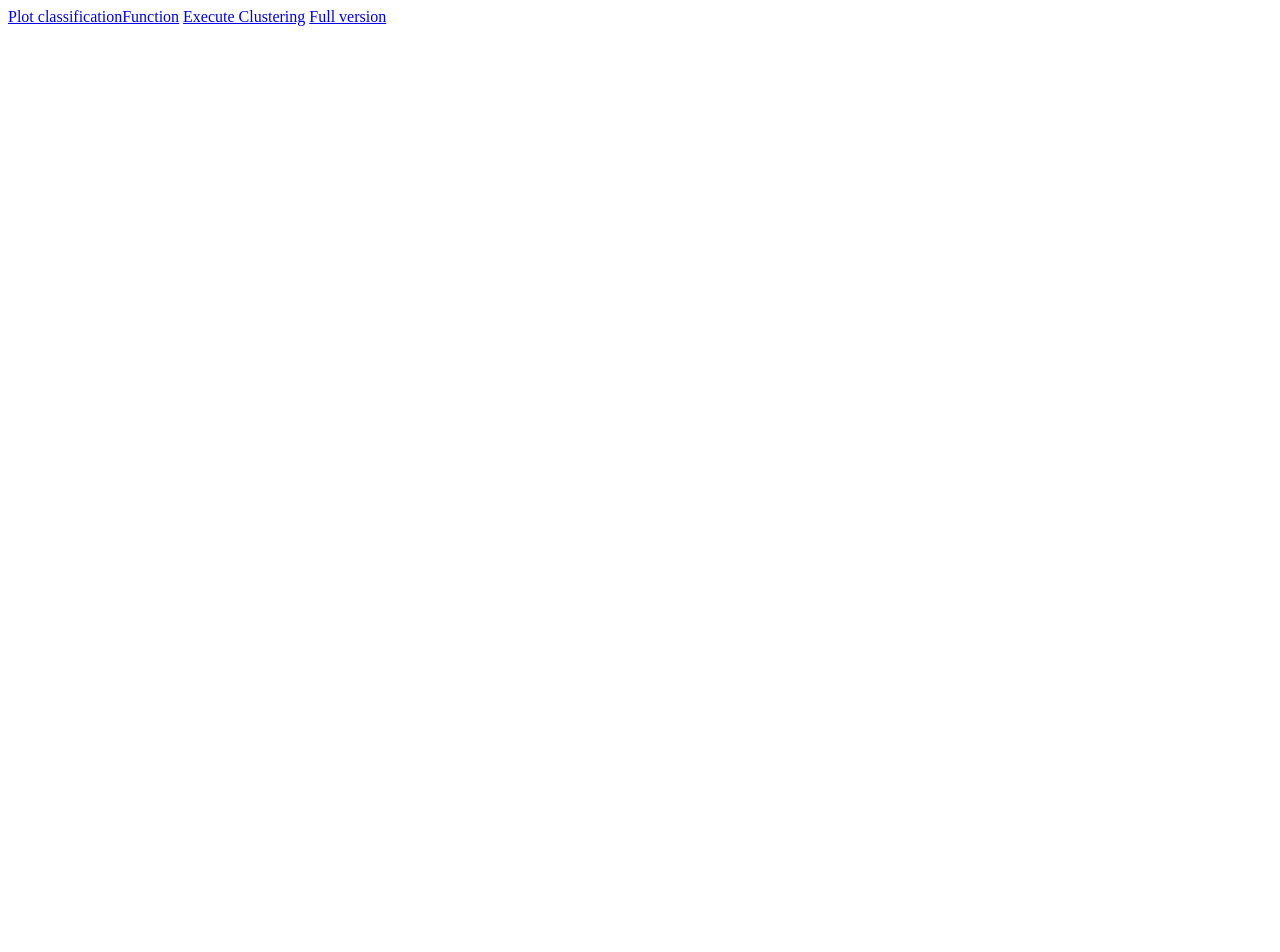
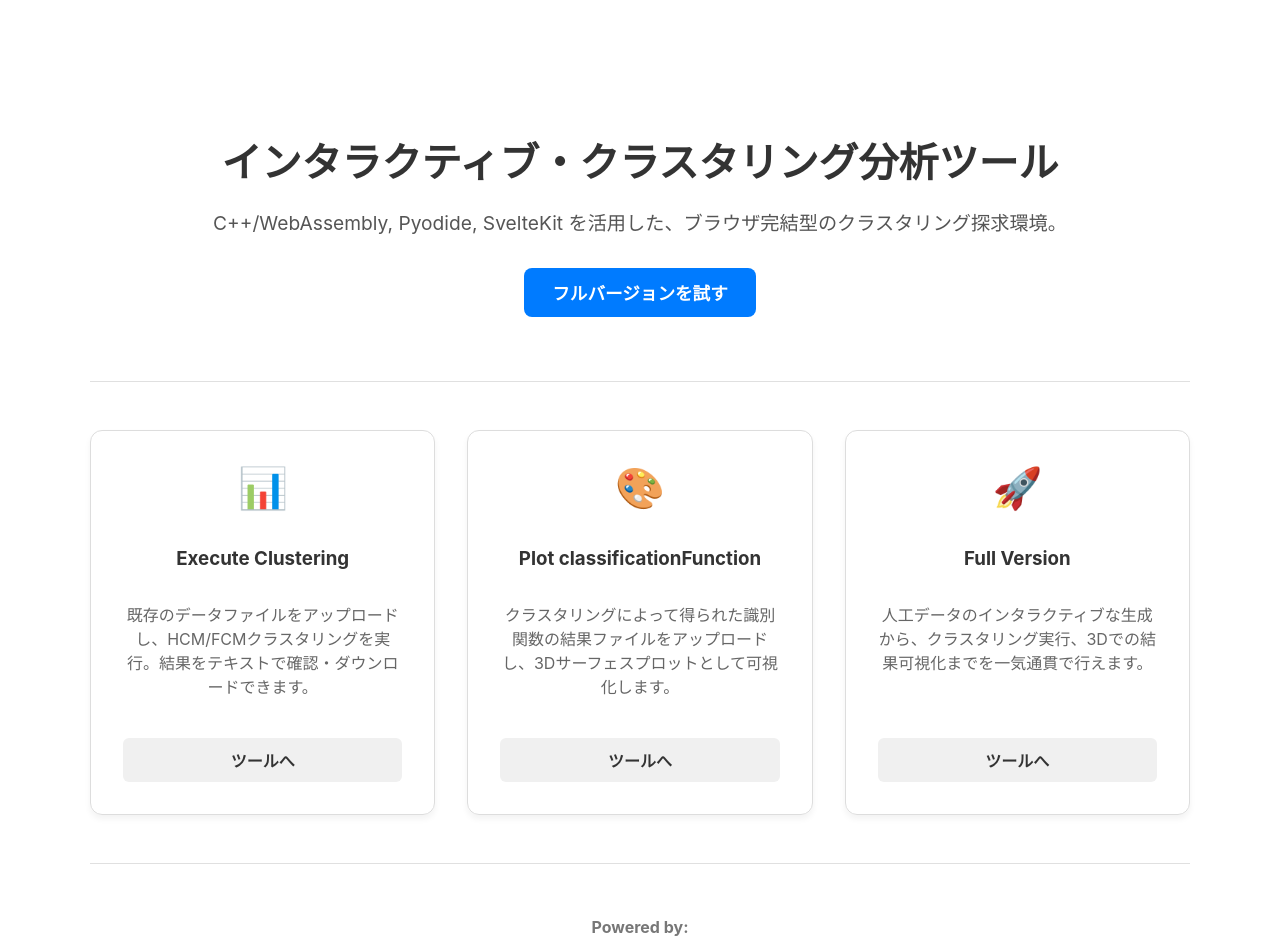
Before and after one commit to uguisu64/HCMwebApp, a SvelteKit app: page / in a window 1280 px wide. Shown: the top 952 px of the page. Before the commit the page ends 800 px from the top, so only its background shows below. Built offline with nearby package versions, Linux system fonts and the light colour scheme.

Commit message:
fix title page

```diff
--- a/src/routes/+page.svelte
+++ b/src/routes/+page.svelte
@@ -1,3 +1,160 @@
-<a href="./classificationFunction">Plot classificationFunction</a>
-<a href="./executeClustering">Execute Clustering</a>
-<a href="./fullver">Full version</a>
+<div class="top-page-container">
+
+    <header class="hero-section">
+        <h1>インタラクティブ・クラスタリング分析ツール</h1>
+        <p>
+            C++/WebAssembly, Pyodide, SvelteKit を活用した、ブラウザ完結型のクラスタリング探求環境。
+        </p>
+        <a href="./fullver" class="hero-button">フルバージョンを試す</a>
+    </header>
+
+    <main class="features-grid">
+
+        <div class="feature-card">
+            <span class="icon">📊</span>
+            <h3>Execute Clustering</h3>
+            <p>既存のデータファイルをアップロードし、HCM/FCMクラスタリングを実行。結果をテキストで確認・ダウンロードできます。</p>
+            <a href="./executeClustering" class="card-button">ツールへ</a>
+        </div>
+
+        <div class="feature-card">
+            <span class="icon">🎨</span>
+            <h3>Plot classificationFunction</h3>
+            <p>クラスタリングによって得られた識別関数の結果ファイルをアップロードし、3Dサーフェスプロットとして可視化します。</p>
+            <a href="./classificationFunction" class="card-button">ツールへ</a>
+        </div>
+
+        <div class="feature-card">
+            <span class="icon">🚀</span>
+            <h3>Full Version</h3>
+            <p>人工データのインタラクティブな生成から、クラスタリング実行、3Dでの結果可視化までを一気通貫で行えます。</p>
+            <a href="./fullver" class="card-button">ツールへ</a>
+        </div>
+
+    </main>
+
+    <section class="tech-stack">
+        <h4>Powered by:</h4>
+        <div class="logos">
+            <span>SvelteKit</span>
+            <span>WebAssembly</span>
+            <span>Pyodide</span>
+            <span>Plotly.js</span>
+        </div>
+    </section>
+
+</div>
+
+<style>
+    /* --- 全体とヒーローセクション --- */
+    .top-page-container {
+        max-width: 1100px;
+        margin: 0 auto;
+        padding: 2rem;
+        font-family: -apple-system, BlinkMacSystemFont, 'Segoe UI', Roboto, sans-serif;
+        color: #333;
+    }
+
+    .hero-section {
+        text-align: center;
+        padding: 4rem 0;
+        border-bottom: 1px solid #e0e0e0;
+    }
+
+    .hero-section h1 {
+        font-size: 2.5rem;
+        margin-bottom: 1rem;
+    }
+
+    .hero-section p {
+        font-size: 1.2rem;
+        color: #555;
+        margin-bottom: 2rem;
+    }
+
+    .hero-button {
+        display: inline-block;
+        padding: 12px 28px;
+        background-color: #007bff;
+        color: white;
+        text-decoration: none;
+        font-size: 1.1rem;
+        font-weight: bold;
+        border-radius: 8px;
+        transition: transform 0.2s, background-color 0.2s;
+    }
+    .hero-button:hover {
+        background-color: #0056b3;
+        transform: translateY(-2px);
+    }
+
+
+    /* --- 機能紹介カード --- */
+    .features-grid {
+        display: grid;
+        grid-template-columns: repeat(auto-fit, minmax(300px, 1fr));
+        gap: 2rem;
+        padding: 3rem 0;
+    }
+
+    .feature-card {
+        border: 1px solid #ddd;
+        border-radius: 12px;
+        padding: 2rem;
+        text-align: center;
+        box-shadow: 0 4px 6px rgba(0,0,0,0.05);
+        transition: box-shadow 0.3s, transform 0.3s;
+        display: flex;
+        flex-direction: column;
+    }
+
+    .feature-card:hover {
+        box-shadow: 0 8px 15px rgba(0,0,0,0.1);
+        transform: translateY(-5px);
+    }
+
+    .feature-card .icon {
+        font-size: 2.5rem;
+        margin-bottom: 1rem;
+    }
+
+    .feature-card h3 {
+        margin-bottom: 1rem;
+    }
+
+    .feature-card p {
+        color: #666;
+        flex-grow: 1; /* 説明文の高さを揃える */
+    }
+
+    .card-button {
+        margin-top: 1.5rem;
+        display: inline-block;
+        padding: 10px 20px;
+        background-color: #f0f0f0;
+        color: #333;
+        text-decoration: none;
+        border-radius: 6px;
+        font-weight: bold;
+        transition: background-color 0.2s;
+    }
+    .card-button:hover {
+        background-color: #e0e0e0;
+    }
+
+
+    /* --- 技術スタック --- */
+    .tech-stack {
+        text-align: center;
+        padding-top: 2rem;
+        border-top: 1px solid #e0e0e0;
+        color: #777;
+    }
+    .logos {
+        display: flex;
+        justify-content: center;
+        gap: 1.5rem;
+        margin-top: 1rem;
+        font-weight: 500;
+    }
+</style>
```
